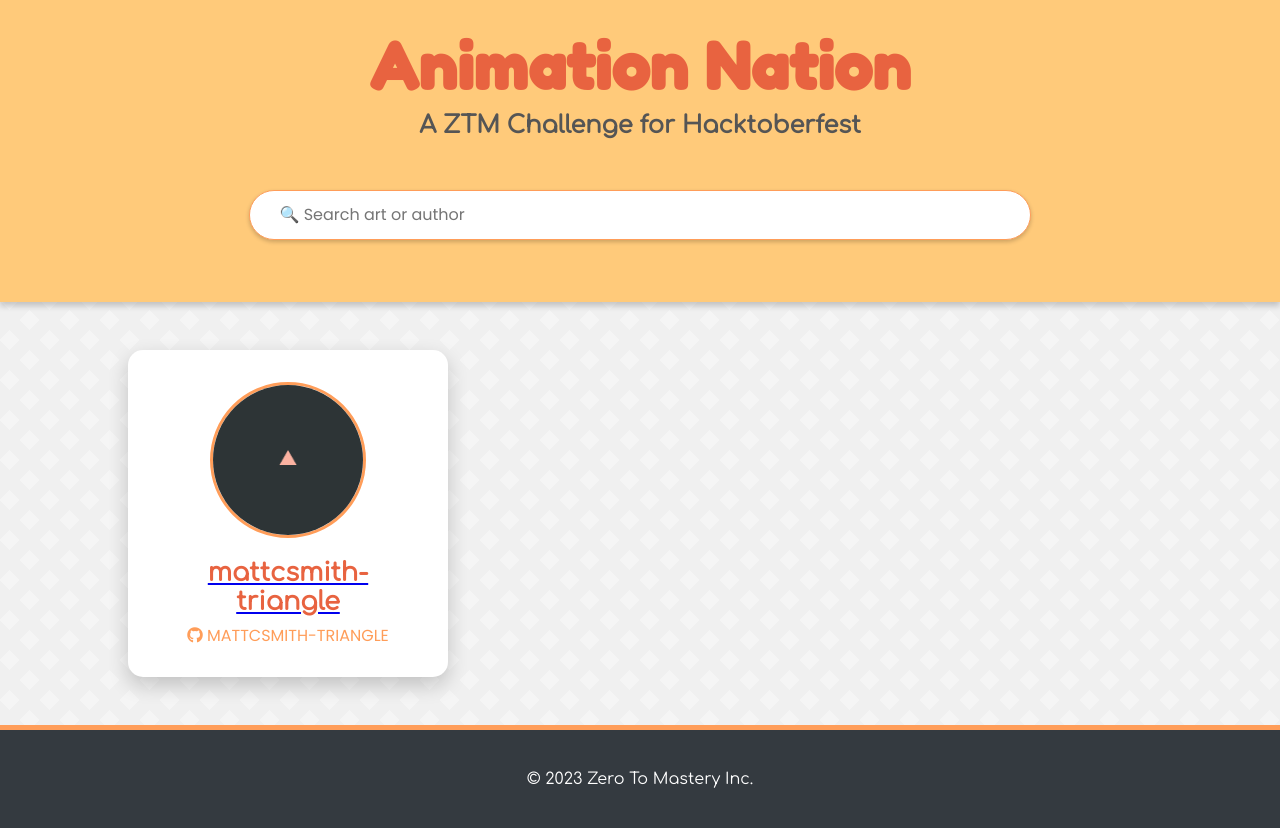
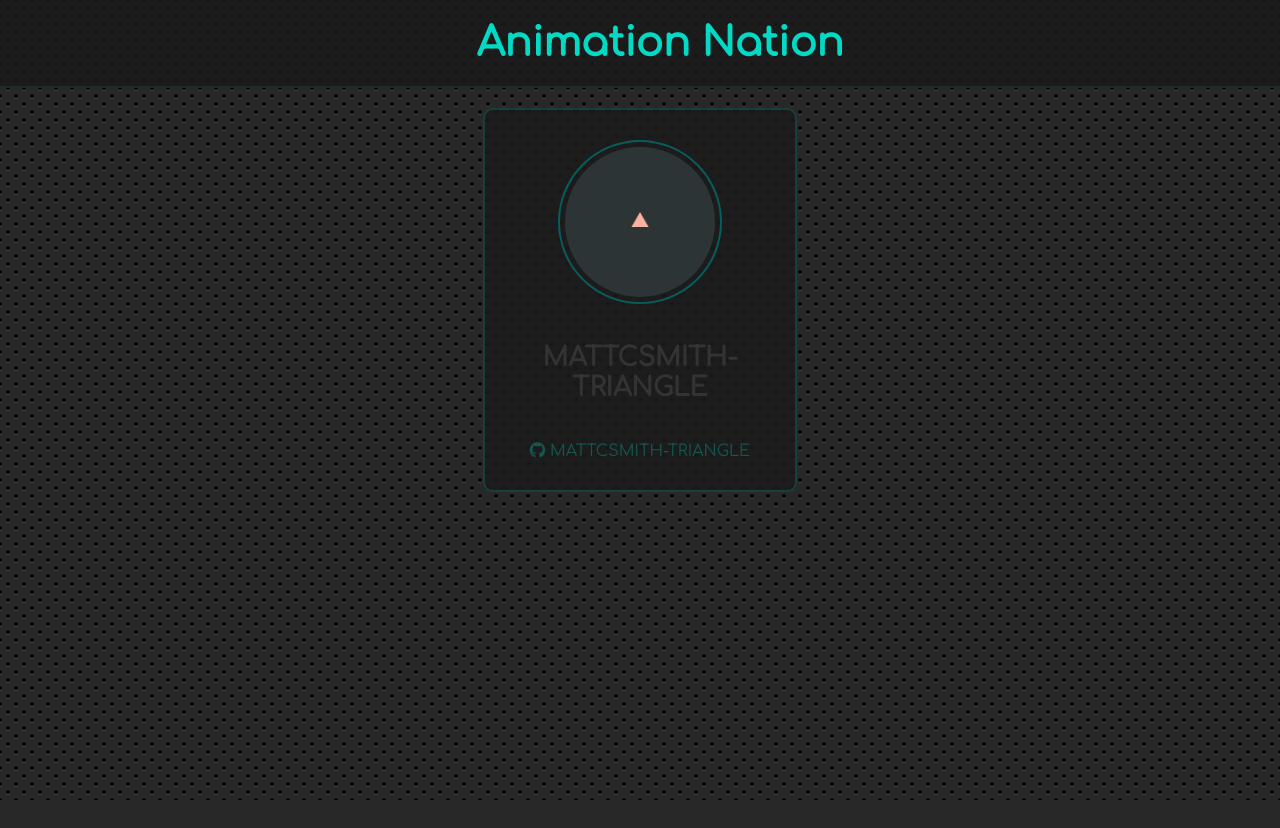
Before and after one commit to MattCSmith/AN24, a website: page index.html in a window 1280 px wide. After the commit the page ends 800 px from the top, so only its background shows below. Drawn offline with nearby package versions, Linux system fonts and the light colour scheme; a web font is replaced by a local one.

Commit message:
Updated styles

```diff
--- a/includes.js
+++ b/includes.js
@@ -24,10 +24,8 @@
           `<a href='${c.pageLink}'>` +
           `<img class="art-image" src='${c.imageLink}' alt='${c.artName}' />` +
           `</a>` +
-          `<div class="flex-content">` +
-          `<a href='${c.pageLink}'><h3 class="art-title">${c.artName}</h3></a>` +
+          `<a class="art-title" href='${c.pageLink}'><h3 >${c.artName}</h3></a>` +
           `<p class='author'><a href="${c.githubLink}" target="_blank"><i class="fab fa-github"></i> ${c.author}</a> </p>` +
-          `</div>` +
           `</li>`,
       ]);
     };
--- a/index.html
+++ b/index.html
@@ -17,14 +17,12 @@
 <body>
     <div id="header">
         <h1>Animation Nation</h1>
-        <h2>A ZTM Challenge for Hacktoberfest</h2>
-        <input id="search-bar" placeholder=" 🔍 Search art or author" />
     </div>
 
     <!-- <main> -->
     <ul class="flex" id="cards">
         <!-- Content is generated dynamically  -->
-        <!-- Add your card in include.js following the instructions -->
+        <!-- Do not add your card here -->
     </ul>
     <!-- </main> -->
 
@@ -33,10 +31,6 @@
         <!-- Use an upward arrow character -->
     </div>
 
-    <footer id="footer">
-        <div>© 2023 Zero To Mastery Inc.</div>
-    </footer>
-
     <script src="includes.js"></script>
 </body>
 
--- a/styles.css
+++ b/styles.css
@@ -1,185 +1,170 @@
-@import url('https://fonts.googleapis.com/css?family=Fredoka+One|Poppins:400,600|Comfortaa&display=swap');
-
-/* General Layout Style */
+@import url('https://fonts.googleapis.com/css?family=Fredoka+One|Slackey|Comfortaa|Slackside+One&display=swap');
 
 :root {
-    --main: #ff7a59;
-    --main-header: #ffca7a;
-    --main-darker: #e86340;
-    --main-deep: #ff9d59;
-    --shadow: rgba(0, 0, 0, 0.2);
-    --text-color: #333;
-    --bg-color: #f5f5f5;
-    --accent-color: #ff3e81;
+    --main: #03dac6;
+    --main-header: #25c2c0a6;
+    --main-darker: #017170c3;
+    --main-deep: #00a8b7;
+    --shadow: rgba(255, 255, 255, 0.151);
+    --main-10: #03dac61a;
+    --main-20: #03dac61f;
+    --main-30: #03dac630;
+    --main-40: #03dac640;
+    --main-50: #03dac650;
 }
 
 body {
     text-align: center;
-    background-color: var(--bg-color);
-    background-image: linear-gradient(135deg, #f0f0f0 25%, transparent 25%, transparent 50%, #f0f0f0 50%, #f0f0f0 75%, transparent 75%, transparent), linear-gradient(45deg, #f0f0f0 25%, transparent 25%, transparent 50%, #f0f0f0 50%, #f0f0f0 75%, transparent 75%, transparent);
-    background-size: 40px 40px;
+    background:
+        radial-gradient(black 15%, transparent 16%) 0 0,
+        radial-gradient(black 15%, transparent 16%) 8px 8px,
+        radial-gradient(rgba(255, 255, 255, .1) 15%, transparent 20%) 0 1px,
+        radial-gradient(rgba(255, 255, 255, .1) 15%, transparent 20%) 8px 9px;
+    background-color: #282828;
+    background-size: 16px 16px;
     padding: 0;
     margin: 0;
-    font-family: 'Poppins', sans-serif;
-    width: 100vw;
-    overflow-x: hidden;
-    color: var(--text-color);
+    font-family: 'Comfortaa';
 }
 
-/* Remove default margins and padding */
+/* Overrides Browser Defaults */
 p,
 h3,
 a,
 ul {
-    margin: 0;
-    padding: 0;
+    text-decoration: none;
+    color: #333;
+    margin-block-start: 0;
+    margin-block-end: 0;
+    margin-inline-start: 0;
+    margin-inline-end: 0;
 }
 
-h2 {
-    font-family: 'Comfortaa', cursive;
-    color: var(--main-deep);
-}
-
-/* Headers */
 #header {
-    background: var(--main-header);
-    padding: 2rem;
-    text-align: center;
-    box-shadow: 0 4px 6px var(--shadow);
-    position: relative;
+    position: fixed;
+    top: 0;
+    width: 100%;
+    padding: 20px;
+    z-index: 1000;
+    background: #1a1a1ade;
+    border-bottom: 2px solid var(--main-20);
 }
 
 #header h1 {
-    font-family: 'Fredoka One', sans-serif;
-    font-size: 4rem;
-    line-height: 1.1;
+    font-size: 2.5rem;
     margin: 0;
-    color: var(--main-darker);
+    color: var(--main);
 }
 
-#header h2 {
-    font-size: 1.5rem;
-    color: #555;
-    margin-top: 10px;
-}
-
-/* Search Bar */
-#search-bar {
-    background-color: #fff;
-    width: 60%;
-    border-radius: 50px;
-    padding: 15px 25px;
-    border: 1px solid var(--main-deep);
-    box-shadow: 0 2px 4px var(--shadow);
-    outline: none;
-    margin: 30px auto;
-    transition: box-shadow 0.3s ease;
-}
-
-#search-bar:focus {
-    box-shadow: 0 4px 10px var(--shadow);
-}
-
-/* Flex Container */
+/* Flex Card Container */
 .flex {
     display: flex;
-    flex-wrap: wrap;
+    display: -webkit-box;
+    display: -moz-box;
+    display: -ms-flexbox;
+    display: -moz-flex;
+    display: -webkit-flex;
+    -ms-box-orient: horizontal;
     justify-content: center;
     padding: 0;
     margin: 0;
     list-style: none;
+    -webkit-flex-wrap: wrap;
+    flex-wrap: wrap;
+}
+
+.flex-content {
+    display: block;
+    margin-top: 15px;
 }
 
 #cards {
-    display: grid;
-    grid-template-columns: repeat(auto-fill, minmax(250px, 1fr));
-    grid-gap: 2rem;
-    margin: 3rem auto;
-    padding: 0;
-    width: 80vw;
+    display: flex;
+    flex-wrap: wrap;
+    margin: 3vw;
+    padding: 50px;
+    grid-gap: 20px;
+    overflow: hidden;
 }
 
 .card {
-    background-color: #fff;
-    border-radius: 15px;
-    overflow: hidden;
-    box-shadow: 0 8px 20px var(--shadow);
-    transition: transform 0.3s ease, box-shadow 0.3s ease;
+    background-color: #1a1a1ace;
+    padding: 30px;
+    backdrop-filter: blur(1px);
     display: flex;
     flex-direction: column;
-    align-items: center;
-    padding: 2rem;
+    justify-content: center;
+    align-content: space-between;
+    height: 40vh;
+    min-width: 250px;
+    width: 18vw;
+    max-width: 250px;
+    /* min-height: 350px; */
+    border: 2px solid var(--main-30);
+    border-radius: 10px;
+    margin-top: 20px;
+    transition: 0.5s ease;
+    overflow: hidden;
 }
 
 .card:hover {
-    transform: translateY(-10px);
-    box-shadow: 0 15px 30px var(--shadow);
+    transform: scale(1.02);
+    backdrop-filter: blur(0px);
+    box-shadow: 0 5px 25px 0px var(--shadow);
 }
 
 .art-image {
-    width: 150px;
-    height: 150px;
-    border-radius: 50%;
+    width: 18vw;
+    height: 18vw;
+    min-width: 150px;
+    min-height: 150px;
+    max-width: 150px;
+    max-height: 150px;
+    vertical-align: middle;
+    border-radius: 100%;
+    border: 2.5px solid var(--main-darker);
+    padding: 5px;
     object-fit: cover;
-    border: 3px solid var(--main-deep);
-    transition: transform 0.3s ease;
-}
-
-.card:hover .art-image {
-    transform: rotate(5deg);
 }
 
 .art-title {
-    margin: 15px 0 10px 0;
-    font-size: 1.6rem;
-    font-family: 'Comfortaa', cursive;
-    color: var(--main-darker);
+    display: flex;
+    font-size: 1.4rem;
+    font-weight: 600;
+    color: var(--main-deep);
+    text-transform: uppercase;
+    flex-grow: 1;
 }
 
-.art-title:hover {
-    color: var(--accent-color);
-    transition: color 0.2s ease-in-out;
+.art-title h3 {
+    margin: auto
 }
 
-.author {
+
+
+.author a { text-transform: uppercase;
+    padding: 10px;
+    line-height: 15px;
     font-size: 1rem;
-    text-transform: uppercase;
-    color: var(--main-deep);
+    color: var(--main-50);
 }
 
-.author a {
-    color: var(--main-deep);
-    text-decoration: none;
-    transition: color 0.3s ease;
-}
-
-.author a:hover {
-    color: var(--accent-color);
-}
-
-/* Footer */
-#footer {
-    background-color: #343a40;
-    padding: 40px 20px;
-    color: #fff;
-    text-align: center;
-    border-top: 5px solid var(--main-deep);
-    font-family: 'Comfortaa', cursive;
-}
 
 /* Go to top */
 .go-to-top {
     position: fixed;
     bottom: 20px;
     right: 20px;
-    padding: 15px 20px;
-    font-size: 22px;
+    padding: 10px 15px;
+    font-size: 20px;
+    font-weight: 600;
     cursor: pointer;
-    background-color: var(--accent-color);
+    border: none;
+    background-color: var(--main-header);
     color: #fff;
-    border-radius: 50px;
+    border-radius: 5px;
     opacity: 0;
-    transition: opacity 0.3s ease, transform 0.3s ease;
+    transition: opacity 0.3s ease-in-out, transform 0.3s ease-in-out;
 }
 
 .go-to-top.active {
@@ -192,30 +177,6 @@
     animation: bounce 1s infinite;
 }
 
-/* Search filter */
-#search-bar {
-    transition: transform 0.3s ease;
-}
-
-/* Scrollbar */
-::-webkit-scrollbar {
-    width: 12px;
-}
-
-::-webkit-scrollbar-track {
-    background: #ccc;
-}
-
-::-webkit-scrollbar-thumb {
-    background-color: var(--main);
-    border-radius: 6px;
-}
-
-::-webkit-scrollbar-thumb:hover {
-    background-color: var(--main-darker);
-}
-
-/* Keyframes */
 @keyframes bounce {
 
     0%,
@@ -227,10 +188,35 @@
     }
 
     40% {
-        transform: translateY(-8px);
+        transform: translateY(-5px);
     }
 
     60% {
-        transform: translateY(-8px);
+        transform: translateY(-5px);
     }
 }
+
+/* SCROLLBAR */
+/* width */
+::-webkit-scrollbar {
+    width: 10px;
+    background-color: rgba(85, 84, 84, 0.364);
+}
+
+/* Track */
+::-webkit-scrollbar-track {
+    background: #161616fb;
+    box-shadow: inset 0 0 5px var(--main-header);
+    border-radius: 10px;
+}
+
+/* Handles scrollbar-thumb*/
+::-webkit-scrollbar-thumb {
+    background: var(--main);
+    border-radius: 10px;
+}
+
+/* Handles on scrollbar hover */
+::-webkit-scrollbar-thumb:hover {
+    background: rgb(88, 194, 250);
+}
```
